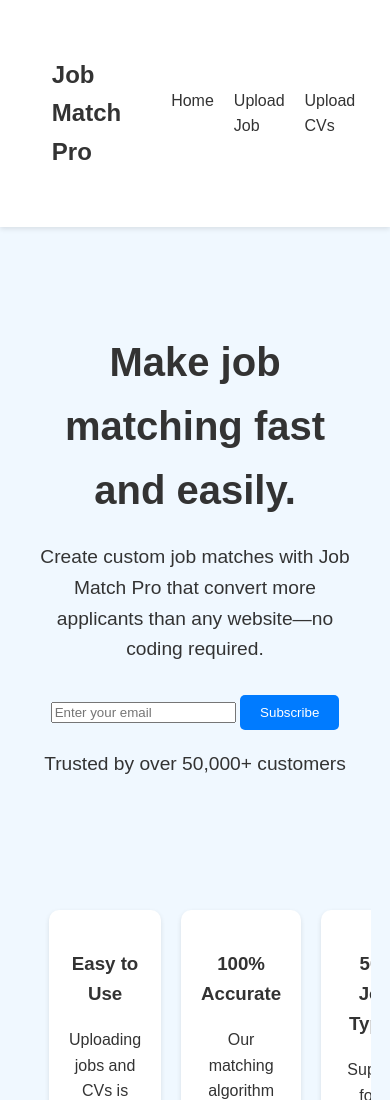
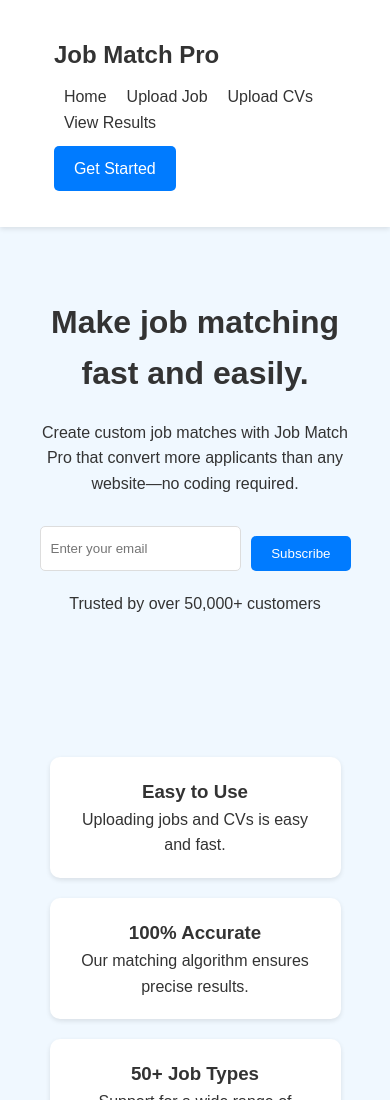
Before and after one commit to dutchpreneur/cv-matchmaker, a plain HTML site: page index.html in a window 390 px wide. Shown: the top 1100 px of the page. Drawn offline with Linux system fonts and the light colour scheme.

Commit message:
Responsive UI

```diff
--- a/index.html
+++ b/index.html
@@ -5,41 +5,54 @@
     <meta name="viewport" content="width=device-width, initial-scale=1.0">
     <title>Job Match Pro - Landing Page</title>
     <style>
+        * {
+            box-sizing: border-box;
+            margin: 0;
+            padding: 0;
+        }
+
         body {
             font-family: Arial, sans-serif;
             line-height: 1.6;
             color: #333;
-            margin: 0;
-            padding: 0;
             background-color: #f0f8ff;
         }
+
         .container {
-            width: 80%;
+            width: 90%;
+            max-width: 1200px;
             margin: auto;
-            overflow: hidden;
             padding: 20px;
         }
+
         header {
             background: #fff;
             padding: 1rem;
             box-shadow: 0 2px 5px rgba(0,0,0,0.1);
         }
+
         nav {
             display: flex;
             justify-content: space-between;
             align-items: center;
+            flex-wrap: wrap;
         }
+
         nav ul {
             display: flex;
             list-style: none;
+            flex-wrap: wrap;
         }
+
         nav ul li {
             padding: 0 10px;
         }
+
         nav ul li a {
             text-decoration: none;
             color: #333;
         }
+
         .btn {
             display: inline-block;
             background: #007bff;
@@ -50,45 +63,79 @@
             cursor: pointer;
             text-decoration: none;
         }
+
         .hero {
             text-align: center;
             padding: 50px 0;
         }
+
         .hero h1 {
             font-size: 2.5rem;
             margin-bottom: 20px;
         }
+
         .hero p {
             font-size: 1.2rem;
             margin-bottom: 30px;
         }
-        .features {
+
+        .features, .workflow {
             display: flex;
             justify-content: space-between;
+            flex-wrap: wrap;
             margin-top: 50px;
         }
-        .feature {
-            flex: 1;
+
+        .feature, .step {
+            flex: 1 1 300px;
             background: #fff;
-            margin: 0 10px;
+            margin: 10px;
             padding: 20px;
             border-radius: 10px;
             box-shadow: 0 2px 5px rgba(0,0,0,0.1);
             text-align: center;
         }
-        .workflow {
+
+        form {
             display: flex;
-            justify-content: space-between;
-            margin-top: 50px;
+            justify-content: center;
+            flex-wrap: wrap;
+            gap: 10px;
+            margin-bottom: 20px;
         }
-        .step {
-            flex: 1;
-            background: #fff;
-            margin: 0 10px;
-            padding: 20px;
-            border-radius: 10px;
-            box-shadow: 0 2px 5px rgba(0,0,0,0.1);
-            text-align: center;
+
+        input[type="email"] {
+            padding: 10px;
+            border: 1px solid #ddd;
+            border-radius: 5px;
+            flex: 1 1 200px;
+        }
+
+        @media (max-width: 768px) {
+            nav {
+                flex-direction: column;
+                align-items: flex-start;
+            }
+
+            nav ul {
+                margin-top: 10px;
+            }
+
+            .btn {
+                margin-top: 10px;
+            }
+
+            .hero h1 {
+                font-size: 2rem;
+            }
+
+            .hero p {
+                font-size: 1rem;
+            }
+
+            .feature, .step {
+                flex: 1 1 100%;
+            }
         }
     </style>
 </head>
@@ -149,7 +196,7 @@
         </section>
     </main>
 
-    <footer>
+    <footer class="container">
         <p>&copy; 2024 Job Match Pro. All rights reserved.</p>
     </footer>
 </body>
```
